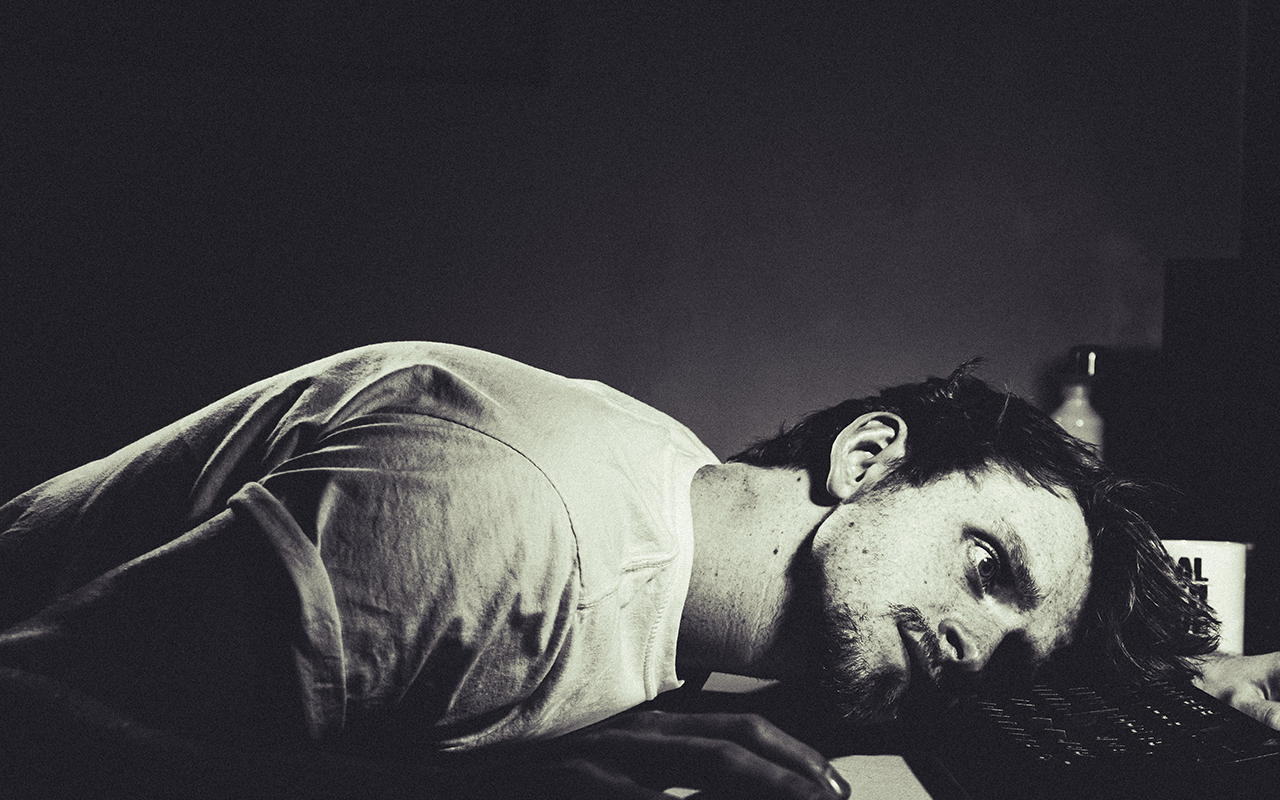
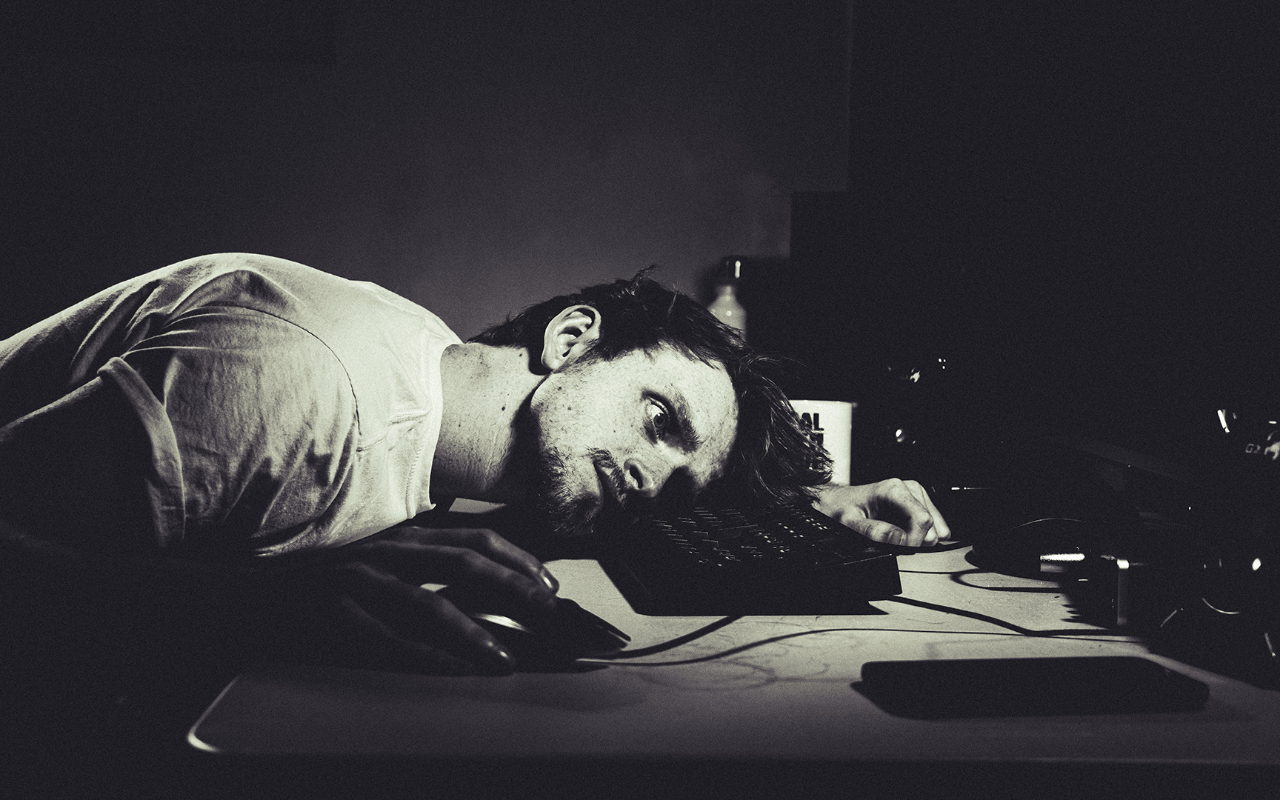
Before and after one commit to GeorgeGoodall/NathanEllerton.github.io, a React (Create React App) app: page / in a window 1280 px wide. Built offline with nearby package versions, Linux system fonts and the light colour scheme.

Commit message:
changed to background

```diff
--- a/src/App.css
+++ b/src/App.css
@@ -13,8 +13,10 @@ body {
   background-image: url("./Assets/Images/1.jpg");
   position: absolute;
   margin: auto;
-  min-width: 100%;
-  min-height: 100%;
+  background-size: cover;
+  background-position: center;
+  min-width: 100vw;
+  min-height: 100vh;
 }
 
 @media screen and (max-width: 600px){
```
